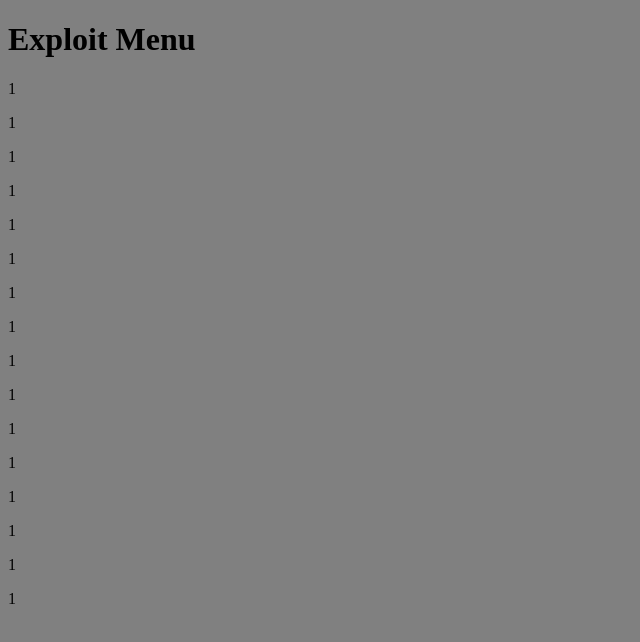
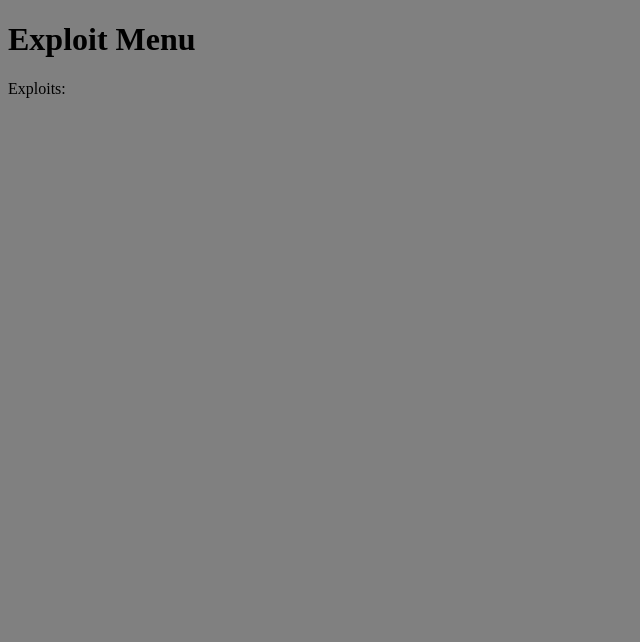
Before and after one commit to unblocked-gamess/unblocked-games, a plain HTML site: page Misc/Menu.html in a window 1280 px wide. Shown: the whole page, without its empty margins (0-640 px from the left). Drawn offline with Linux system fonts and the light colour scheme.

Commit message:
Update Menu.html

```diff
--- a/Misc/Menu.html
+++ b/Misc/Menu.html
@@ -6,22 +6,7 @@
   <body style="background-color:grey;">
     <div align=left>
       <h1>Exploit Menu</h1>
-      <p>1</p>
-      <p>1</p>
-      <p>1</p>
-      <p>1</p>
-      <p>1</p>
-      <p>1</p>
-      <p>1</p>
-      <p>1</p>
-      <p>1</p>
-      <p>1</p>
-      <p>1</p>
-      <p>1</p>
-      <p>1</p>
-      <p>1</p>
-      <p>1</p>
-      <p>1</p>
+      <p>Exploits:</p>
     </div>
   </body>
 </html>
```
